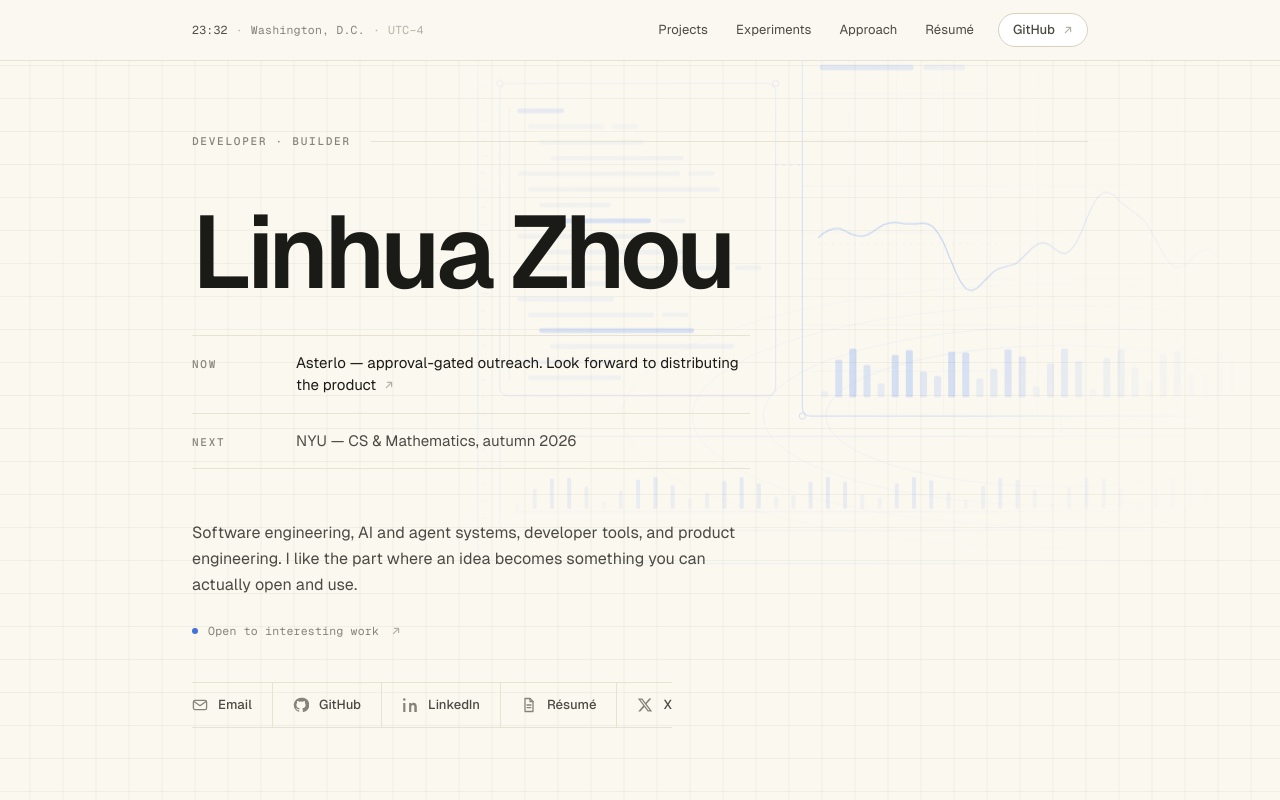
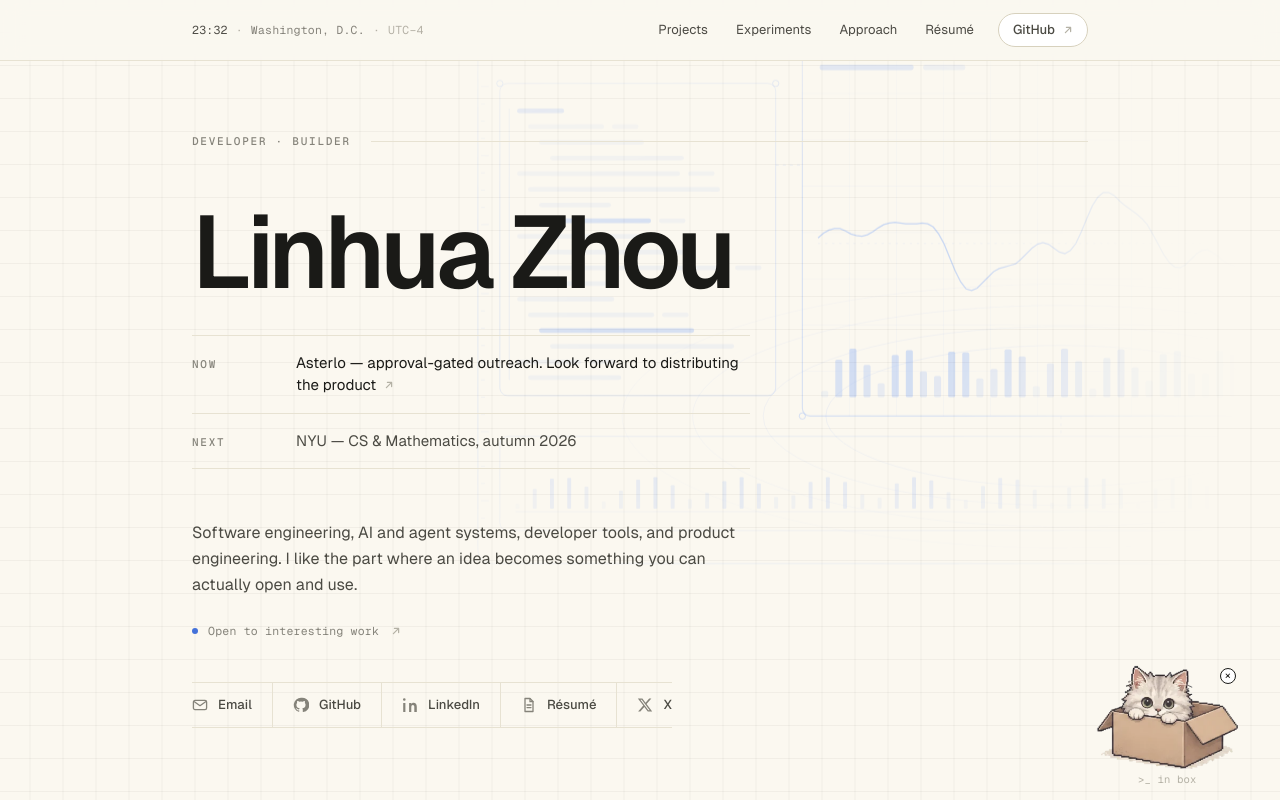
Before and after one commit to zhoulinhua0-star/personal-site, a Next.js app: page / in a window 1280 px wide. Shown: the top 800 px of the page. Built offline with nearby package versions, Linux system fonts and the light colour scheme.

Commit message:
feat(cat): let the cat be visible for Ipad users

```diff
--- a/src/app/globals.css
+++ b/src/app/globals.css
@@ -552,8 +552,9 @@
   /* ---------------------------------------------------------------------
      The cat: a desk companion pinned over the page. Parks itself bottom-right
      until dragged, after which the component supplies left/top and this falls
-     back to centring on that point. Never shown to coarse pointers — the
-     component does not even mount there.
+     back to centring on that point. Mounted for a mouse, and for a touch screen
+     with a corner to spare — see useCatRoom, which owns that decision. Whatever
+     hover reveals here has to be handed to touch outright further down.
      --------------------------------------------------------------------- */
   .cat {
     --cat-h: clamp(96px, 9vw, 128px);
@@ -755,6 +756,42 @@
     pointer-events: none;
   }
 
+  /* Touch: no hover, so everything hover reveals would never appear at all —
+     and one of those things is the only way to send the cat away, which is the
+     one control a pinned widget cannot be allowed to lose. Both are simply on
+     from the start here. The cat reads a little more like a widget and a little
+     less like a drawing on a tablet; a companion you cannot get rid of is the
+     worse trade. The drag rule above still wins over this one on specificity,
+     so the button stays out of the way while the cat is being carried.
+
+     The button is drawn at 16px because that is the size that sits on the
+     shoulder without looking like a sticker. A finger needs more than that, so
+     it gets an invisible collar instead of a bigger circle — pressing near the
+     shoulder now dismisses rather than drags, which is the right way round for
+     a corner that small. */
+  @media (hover: none) {
+    .cat-tag {
+      opacity: 1;
+    }
+
+    .cat-dismiss {
+      opacity: 1;
+      pointer-events: auto;
+    }
+
+    .cat-dismiss::before {
+      content: "";
+      position: absolute;
+      inset: -9px;
+      border-radius: 50%;
+    }
+
+    .cat-stub {
+      margin: -12px -14px;
+      padding: 12px 14px;
+    }
+  }
+
   .cat-bubble {
     position: absolute;
     bottom: calc(100% - var(--pose-gap, 0%) + 9px);
@@ -798,10 +835,12 @@
     }
   }
 
-  /* The component already declines to mount without a fine pointer, so this is
-     belt-and-braces for anything that reports one on a phone-sized screen —
-     where a floating cat would sit on top of the content. */
-  @media (max-width: 767px) {
+  /* Belt-and-braces for a phone-sized screen, where a floating cat would sit on
+     top of the content. The component already declines to mount there, and this
+     floor has to stay the complement of the one in ROOM_QUERY: a screen the
+     query lets through and this rule hides is worse than either, an invisible
+     cat still sitting in the corner catching presses. */
+  @media (max-width: 739px) {
     .cat {
       display: none;
     }
--- a/src/components/cat-companion.tsx
+++ b/src/components/cat-companion.tsx
@@ -5,13 +5,20 @@
 
 import { catBubbleMs, catDwellMs, catIdle, catLines, type CatPose } from "@/data/cat";
 import sprites from "@/data/cat-sprites.json";
-import { setCatVisible, useCatVisible, useFinePointer } from "@/lib/cat-presence";
+import { setCatVisible, useCatRoom, useCatVisible } from "@/lib/cat-presence";
 import { groundPose } from "@/lib/cat-ground";
 
 /**
  * A desk companion, in the spirit of the pet that floats over Codex: a small
  * pinned widget you can drag anywhere, poke for a line, and otherwise ignore
  * while it dozes off.
+ *
+ * Everything below is written in pointer events, not mouse events, and that is
+ * what lets the same code serve a trackpad and a tablet: a tap arrives as a
+ * press that never passed DRAG_SLOP, and a finger dragged across the glass is
+ * the same stream of moves a cursor makes. The one thing touch cannot do is
+ * hover, and the tag and the dismiss button are revealed by hover — so the
+ * stylesheet hands both to `(hover: none)` outright instead.
  *
  * Two things this deliberately does NOT do, both learned the hard way:
  *
@@ -78,11 +85,14 @@
 }
 
 export function CatCompanion() {
-  const finePointer = useFinePointer();
+  const room = useCatRoom();
   const visible = useCatVisible();
-  // Nothing at all without a mouse: a companion you cannot hover or drag is
-  // just a picture in the way, and a way to summon one is worse.
-  if (!finePointer) return null;
+  // Nothing at all on a screen with no corner to spare: a companion sitting on
+  // top of the text is just a picture in the way, and a way to summon one is
+  // worse. Everything the cat is made of — the poke, the drag, the drop — is a
+  // pointer gesture a finger makes as well as a cursor, so a tablet gets one
+  // and a phone does not.
+  if (!room) return null;
   // Split in three on purpose: the widget only ever mounts on the client and
   // only when it is wanted, which is what lets it read localStorage in a lazy
   // initialiser instead of in an effect — no cascading render, and no
@@ -101,8 +111,9 @@
  * chose for it, which the perch has been holding the whole time.
  *
  * Out of the tab order and out of the accessibility tree, like the cat's own
- * dismiss button: the thing it summons is decoration that never mounts without
- * a mouse in the first place.
+ * dismiss button: the thing it summons is decoration that carries nothing, and
+ * never mounts at all on the narrow screens where a stray control would matter
+ * most.
  */
 function CatStub() {
   return (
--- a/src/lib/cat-presence.ts
+++ b/src/lib/cat-presence.ts
@@ -16,27 +16,43 @@
 const DISMISS_KEY = "cat-dismissed";
 
 /* ---------------------------------------------------------------------------
-   Pointer: a companion you cannot hover or drag is just a picture in the way,
-   so on touch and coarse pointers there is no cat and no footer link either.
-   Subscribed rather than read once, so plugging in a mouse brings both with it.
+   Room for a cat. A mouse is the obvious case — hover and drag are what the
+   companion is made of — but it is not the only one: a tap is a poke and a
+   finger drags as well as a cursor, so on a touch screen the question is not
+   the pointer but the screen. A tablet has a spare corner to park a cat in; a
+   phone does not, and a phone turned sideways is still a phone, which is why
+   the second clause asks for height as well as width rather than trusting a
+   landscape width on its own.
+
+   Written as a comma list rather than `or`, which is Media Queries 4 and would
+   take the whole query down with it on a browser that cannot parse it. The
+   width floor is shared with the `.cat` rule in globals.css — the two have to
+   move together, or a screen between them mounts an invisible cat that is
+   still there to be pressed.
+
+   Subscribed rather than read once, so plugging in a mouse brings the cat and
+   the footer link with it, and so does turning a small tablet on its side.
    --------------------------------------------------------------------------- */
 
-let pointerQuery: MediaQueryList | null = null;
-function finePointerQuery() {
-  if (!pointerQuery && typeof window !== "undefined") {
-    pointerQuery = window.matchMedia("(hover: hover) and (pointer: fine)");
+const ROOM_QUERY =
+  "(hover: hover) and (pointer: fine), (min-width: 740px) and (min-height: 600px)";
+
+let roomQuery: MediaQueryList | null = null;
+function catRoomQuery() {
+  if (!roomQuery && typeof window !== "undefined") {
+    roomQuery = window.matchMedia(ROOM_QUERY);
   }
-  return pointerQuery;
+  return roomQuery;
 }
 
-export function useFinePointer(): boolean {
+export function useCatRoom(): boolean {
   return useSyncExternalStore(
     (onChange) => {
-      const mq = finePointerQuery();
+      const mq = catRoomQuery();
       mq?.addEventListener("change", onChange);
       return () => mq?.removeEventListener("change", onChange);
     },
-    () => finePointerQuery()?.matches ?? false,
+    () => catRoomQuery()?.matches ?? false,
     () => false,
   );
 }
```
